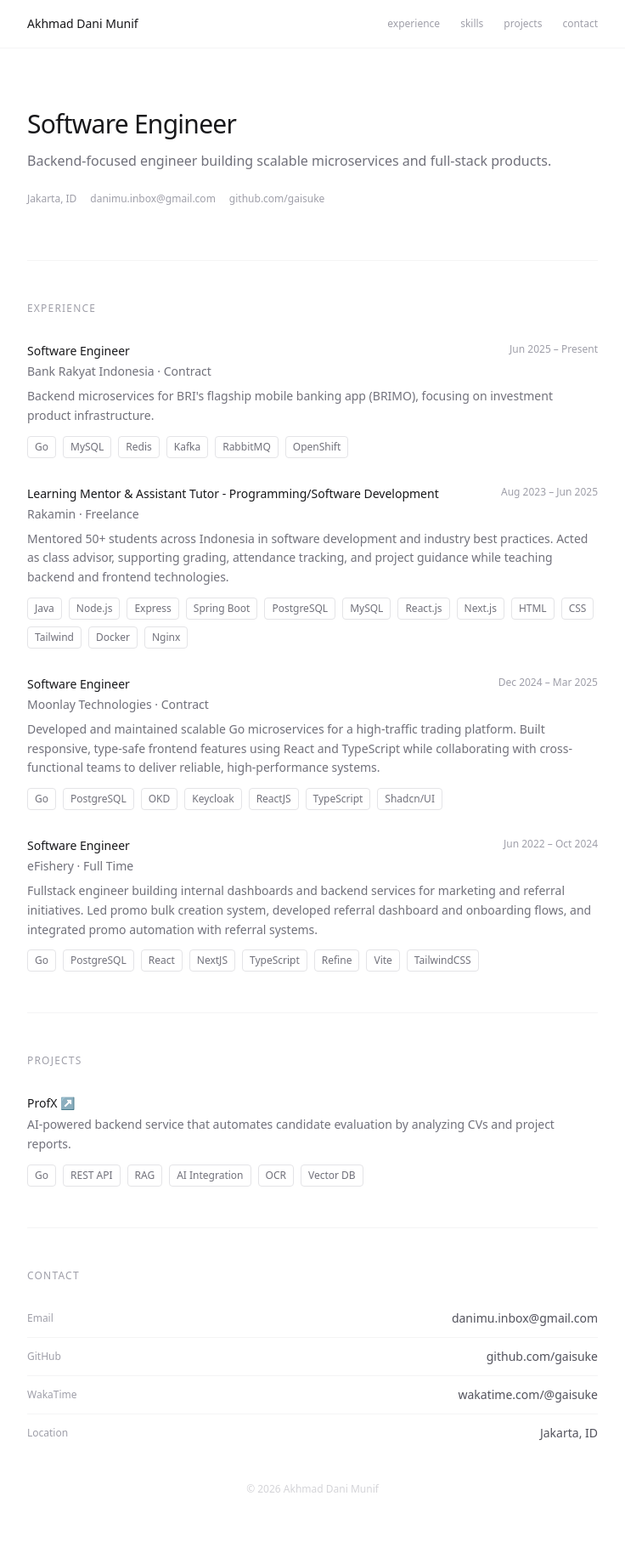
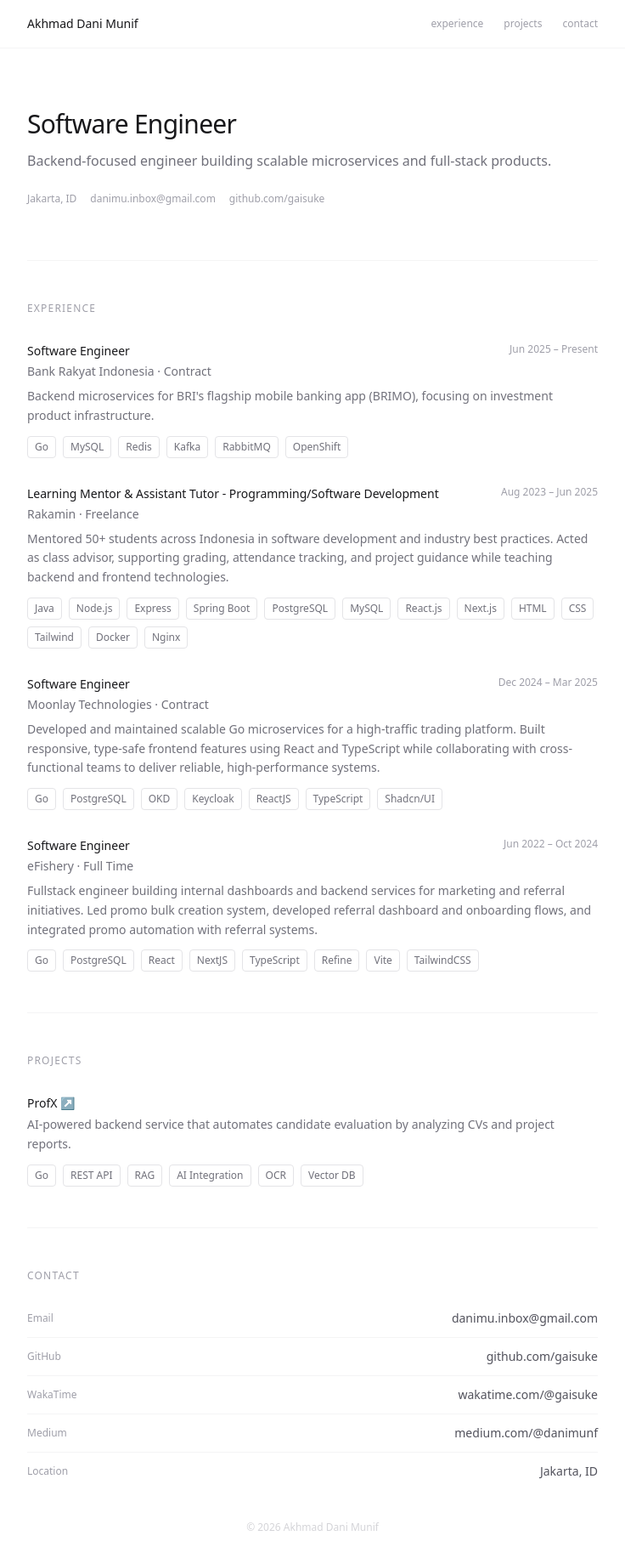
Before and after one commit to gaisuke/gaisuke.github.io, a Next.js app: page / in a window 1280 px wide. Shown: the top 1840 px of the page at 85% size, without its empty margins (272-1008 px from the left). Before the commit the page ends 1808 px from the top, so only its background shows below. Built offline with nearby package versions, Linux system fonts and the light colour scheme; no server answers.

Commit message:
hotfix(navigation): remove unused nav item and add medium url to data contacts

```diff
--- a/components/contact.tsx
+++ b/components/contact.tsx
@@ -39,6 +39,17 @@ export default function Contact() {
                     </a>
                 </div>
                 <div className="flex items-center justify-between border-t border-zinc-100 pt-3">
+                    <span className="text-xs text-zinc-400">Medium</span>
+                    <a
+                        href={`https://${profile.medium}`}
+                        target="_blank"
+                        rel="noopener noreferrer"
+                        className="text-sm text-zinc-600 hover:text-zinc-900 transition-colors"
+                    >
+                        {profile.medium}
+                    </a>
+                </div>
+                <div className="flex items-center justify-between border-t border-zinc-100 pt-3">
                     <span className="text-xs text-zinc-400">Location</span>
                     <span className="text-sm text-zinc-600">{profile.location}</span>
                 </div>
--- a/components/nav.tsx
+++ b/components/nav.tsx
@@ -7,7 +7,7 @@ export default function Nav() {
                 <span className="text-sm font-medium">{profile.name}</span>
                 <div className="flex gap-6">
                     {
-                        ["experience", "skills", "projects", "contact"].map((s) => (
+                        ["experience", "projects", "contact"].map((s) => (
                             <a key={s} href={`#${s}`} className="text-xs text-zinc-400 hover:text-sinc-900 transition-colors">
                                 {s}
                             </a>
--- a/lib/data.ts
+++ b/lib/data.ts
@@ -6,6 +6,7 @@ export const profile = {
   email: "danimu.inbox@gmail.com",
   github: "github.com/gaisuke",
   wakatime: "wakatime.com/@gaisuke",
+  medium: "medium.com/@danimunf"
 };
 
 export const experiences = [
```
Also changed, not shown: 1 other file (tests, documents, lock files or other folders).
